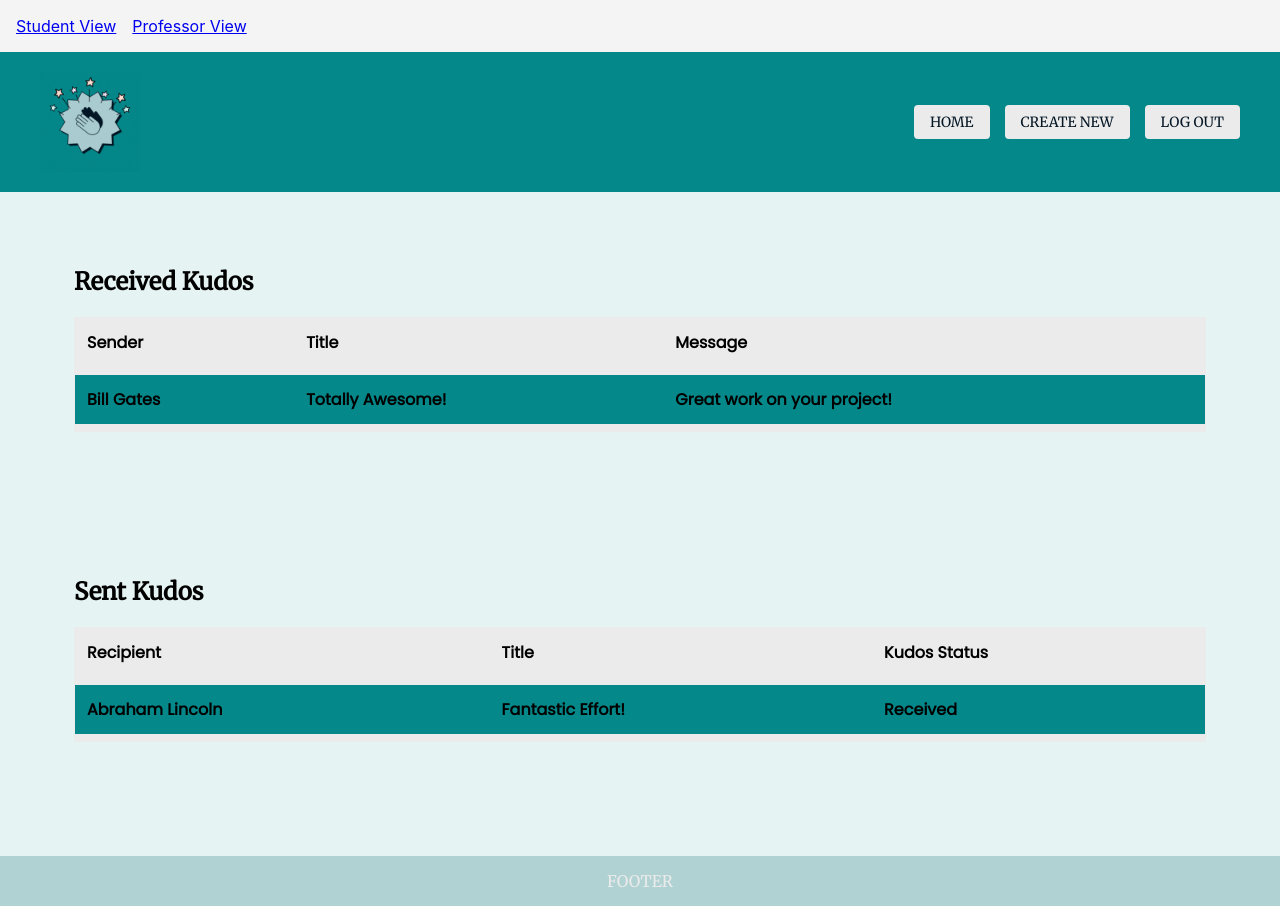
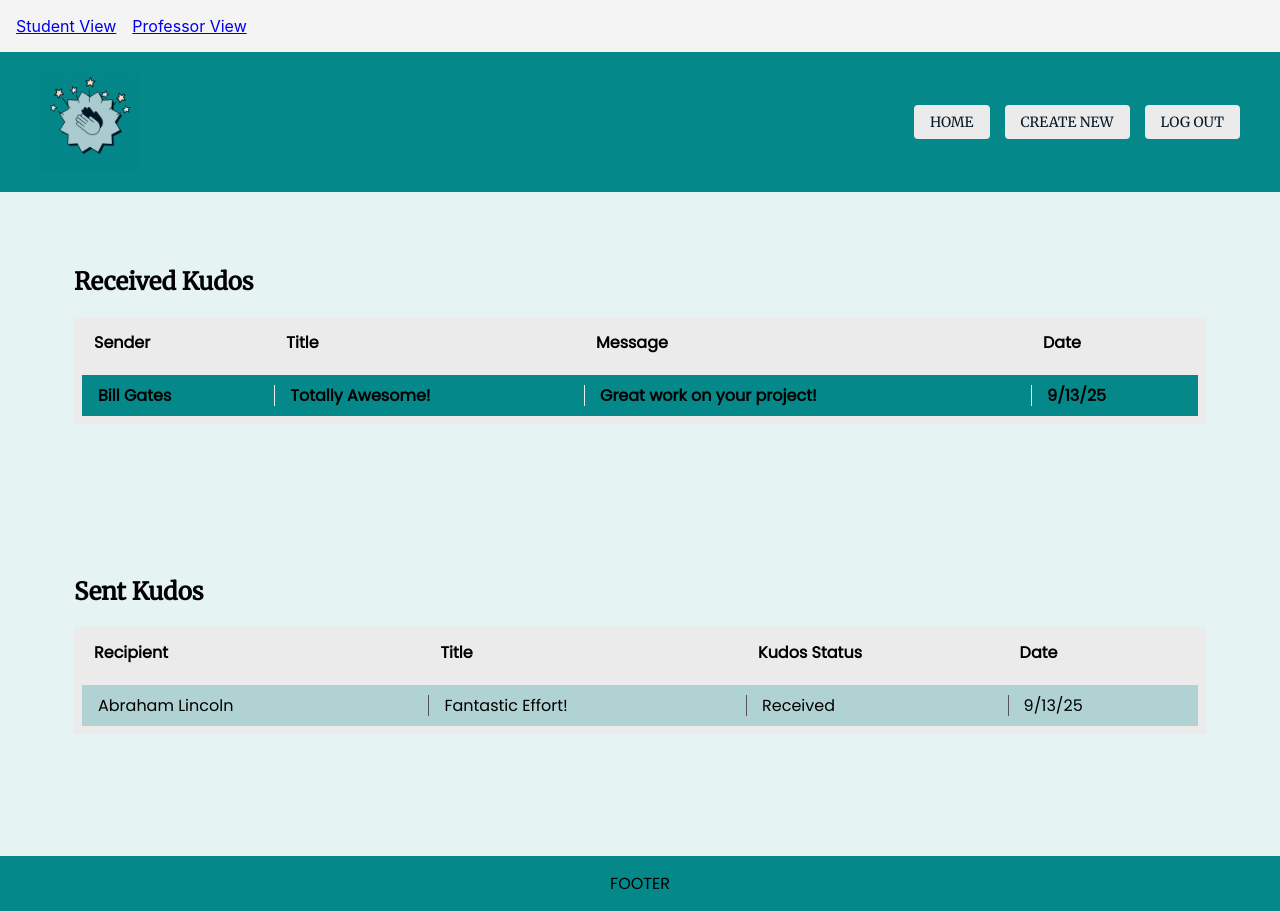
Before and after one commit to HadassahJohnson/kudos-front-end, a React (Create React App) app: page /studentView in a window 1280 px wide. Built offline with nearby package versions, Linux system fonts and the light colour scheme; data requests are answered from the project's data file.

Commit message:
formatting

```diff
--- a/src/components/NewKudosForm.js
+++ b/src/components/NewKudosForm.js
@@ -38,7 +38,6 @@ function NewKudosForm({ onClose, onSubmit }) {
     return (
         <div className = "modal-overlay">
             <div className = "modal-content" style = {{maxWidth: '500px' }}>
-                <h2>Create New Kudos</h2>
                 <form onSubmit = {handleSubmit} style = {{ display: 'flex', flexDirection: 'column', gap: '1rem' }}>
                     <input
                     type = "text"
--- a/src/components/ReceivedKudosStudent.js
+++ b/src/components/ReceivedKudosStudent.js
@@ -5,6 +5,7 @@ const received = [
         sender: "Bill Gates",
         title: "Totally Awesome!",
         message: "Great work on your project!",
+        date: "9/13/25",
         imageUrl: "/img/logo192.png",
     },
 ];
@@ -21,6 +22,7 @@ function ReceivedKudosStudent() {
                     <th>Sender</th>
                     <th>Title</th>
                     <th>Message</th>
+                    <th>Date</th>
                 </tr>
                 </thead>
                 <tbody>
@@ -34,9 +36,10 @@ function ReceivedKudosStudent() {
                             if (e.key === "Enter" || e.key === " ") setSelectedImage(k.imageUrl);
                         }}
                     >
-                        <td><strong>{k.sender}</strong></td>
-                        <td>{k.title}</td>
-                        <td>{k.message}</td>
+                        <td className={'submitted-kudos-table-data'}><strong>{k.sender}</strong></td>
+                        <td className={'submitted-kudos-table-data'}>{k.title}</td>
+                        <td className={'submitted-kudos-table-data'}>{k.message}</td>
+                        <td className={'submitted-kudos-table-data'}>{k.date}</td>
                     </tr>
                 ))}
                 </tbody>
--- a/src/components/ReviewedKudosProf.js
+++ b/src/components/ReviewedKudosProf.js
@@ -55,11 +55,11 @@ function ReviewedKudosProf() {
                             if (e.key === "Enter" || e.key === " ") setSelectedImage(k.imageUrl);
                         }}
                     >
-                        <td>{k.sender}</td>
-                        <td>{k.recipient}</td>
-                        <td>{k.title}</td>
-                        <td>{k.status}</td>
-                        <td>{k.date}</td>
+                        <td className={'received-kudos-table-data'}>{k.sender}</td>
+                        <td className={'received-kudos-table-data'}>{k.recipient}</td>
+                        <td className={'received-kudos-table-data'}>{k.title}</td>
+                        <td className={'received-kudos-table-data'}>{k.status}</td>
+                        <td className={'received-kudos-table-data'}>{k.date}</td>
                     </tr>
                 ))}
                 </tbody>
--- a/src/components/SentKudosStudent.js
+++ b/src/components/SentKudosStudent.js
@@ -5,6 +5,7 @@ const sent = [
         recipient: "Abraham Lincoln",
         title: "Fantastic Effort!",
         status: "Received",
+        date:"9/13/25",
         imageUrl: "/img/logo192.png",
     },
 ];
@@ -21,6 +22,7 @@ function SentKudosStudent() {
                     <th>Recipient</th>
                     <th>Title</th>
                     <th>Kudos Status</th>
+                    <th>Date</th>
                 </tr>
                 </thead>
                 <tbody>
@@ -34,9 +36,10 @@ function SentKudosStudent() {
                             if (e.key === "Enter" || e.key === " ") setSelectedImage(k.imageUrl);
                         }}
                     >
-                        <td>{k.recipient}</td>
-                        <td>{k.title}</td>
-                        <td>{k.status}</td>
+                        <td className={'received-kudos-table-data'}>{k.recipient}</td>
+                        <td className={'received-kudos-table-data'}>{k.title}</td>
+                        <td className={'received-kudos-table-data'}>{k.status}</td>
+                        <td className={'received-kudos-table-data'}>{k.date}</td>
                     </tr>
                 ))}
                 </tbody>
--- a/src/styles/Wireframe.css
+++ b/src/styles/Wireframe.css
@@ -9,6 +9,7 @@
     font-family: 'Poppins', sans-serif;
 }
 
+/*received/sent kudos forms*/
 .received-kudos, .sent-kudos {
     overflow-y: auto;
     flex: 1;
@@ -44,6 +45,7 @@
     font-family: 'Merriweather', serif;
 }
 
+/*header formatted*/
 .kudos-list-header {
     display: flex;
     justify-content: space-between;
@@ -64,11 +66,13 @@
     width: 50%;
 }
 
+/*kudos logo*/
 .logo {
     height: 100px;
     width: auto;
 }
 
+/*header navigation buttons*/
 .nav-buttons button {
     margin-left: 15px;
     padding: 8px 16px;
@@ -85,13 +89,14 @@
     background-color: white;
 }
 
+/*footer layout*/
 .footer {
-    background-color: #B1D2D3;
-    color: #EBEBEB;
+    background-color: #05888A;
+    color: black;
     text-align: center;
     padding: 15px;
     margin-top: auto;
-    font-family: 'Merriweather', serif;
+    font-family: 'Poppins', sans-serif;
 }
 
 @media (max-width: 768px) {
@@ -100,6 +105,7 @@
     }
 }
 
+/*general table formatting*/
 table {
     width: 100%;
     border-collapse: collapse;
@@ -123,8 +129,8 @@ th {
 tr {
     background:#05888A;
     border-bottom: 8px solid #EBEBEB;
-    font-weight:bold;
-
+    border-left:8px solid #EBEBEB;
+    border-right:8px solid #EBEBEB;
 }
 
 tr:hover {
@@ -138,10 +144,10 @@ tr.selected-row {
 
 /* Submitted Table */
 td.submitted-kudos-table-data {
-    position: relative;      /* for pseudo-element */
+    position: relative;
     padding: 8px 16px;
     vertical-align: middle;
-    color: black;            /* text color for contrast */
+    color: black;
     font-weight: bold;
 }
 
@@ -150,8 +156,8 @@ td.submitted-kudos-table-data:not(:first-child)::before {
     content: "";
     position: absolute;
     left: 0;
-    top: 25%;        /* starts 25% down */
-    height: 50%;     /* partial height */
+    top: 25%;
+    height: 50%;
     width: 1px;
     background-color: #EBEBEB;
 }
@@ -163,13 +169,12 @@ td.submitted-kudos-table-data:first-child::before {
 
 /* Received Table */
 td.received-kudos-table-data {
+    background-color:#B1D2D3;
     position: relative;
     padding: 8px 16px;
     vertical-align: middle;
-    font-weight: bold;
 }
 
-/* Partial left border for all except first column */
 td.received-kudos-table-data:not(:first-child)::before {
     content: "";
     position: absolute;
@@ -180,12 +185,10 @@ td.received-kudos-table-data:not(:first-child)::before {
     background-color: #555;
 }
 
-/* Remove border on first column */
+
 td.received-kudos-table-data:first-child::before {
     display: none;
 }
-
-
 
 .modal-overlay {
     position: fixed;
@@ -202,7 +205,8 @@ td.received-kudos-table-data:first-child::before {
 
 .modal-content {
     position: relative;
-    background: #fff;
+    background: white;
+    font-family: 'Poppins', sans-serif;
     padding: 20px;
     border-radius: 8px;
     max-width: 80%;
```
